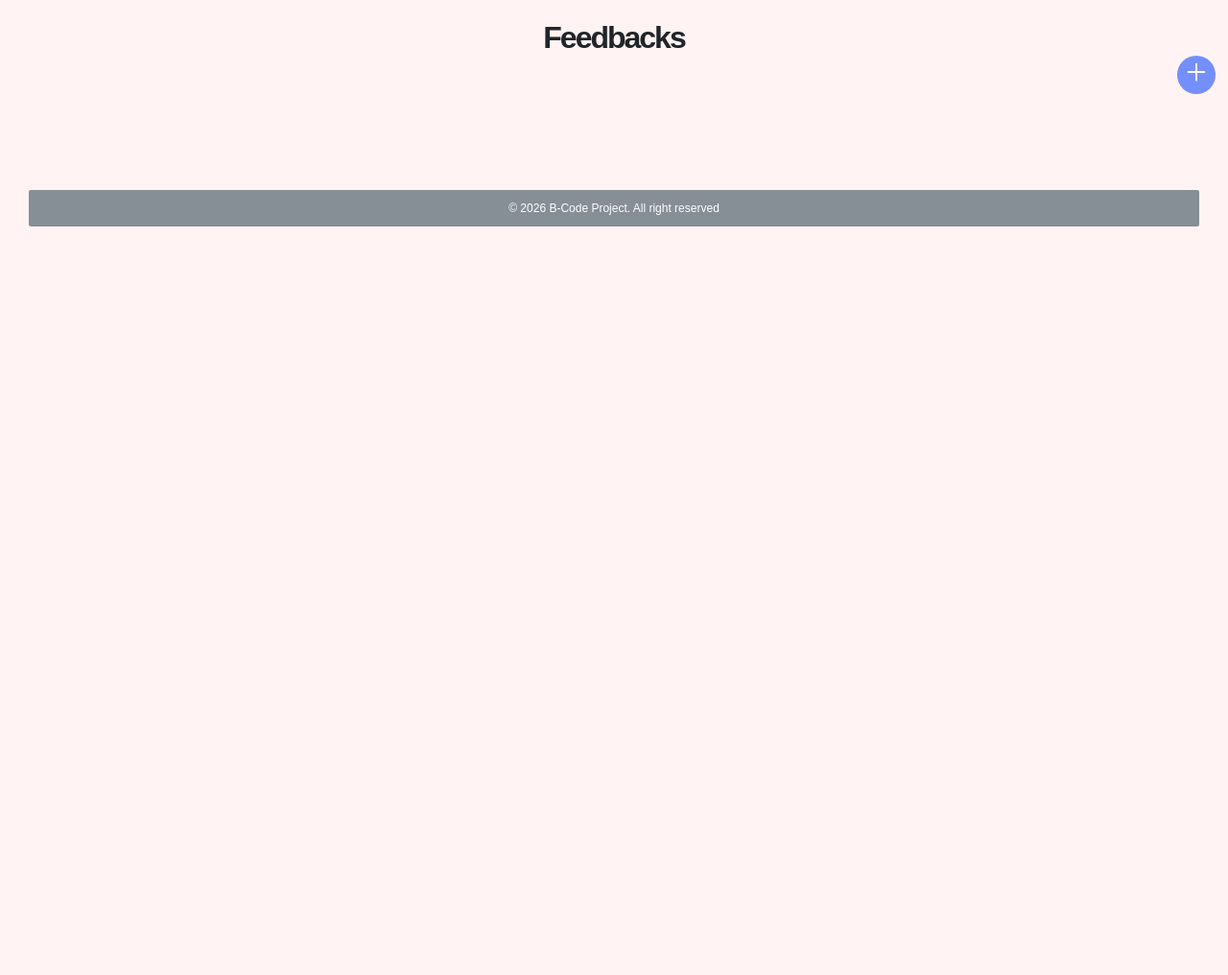
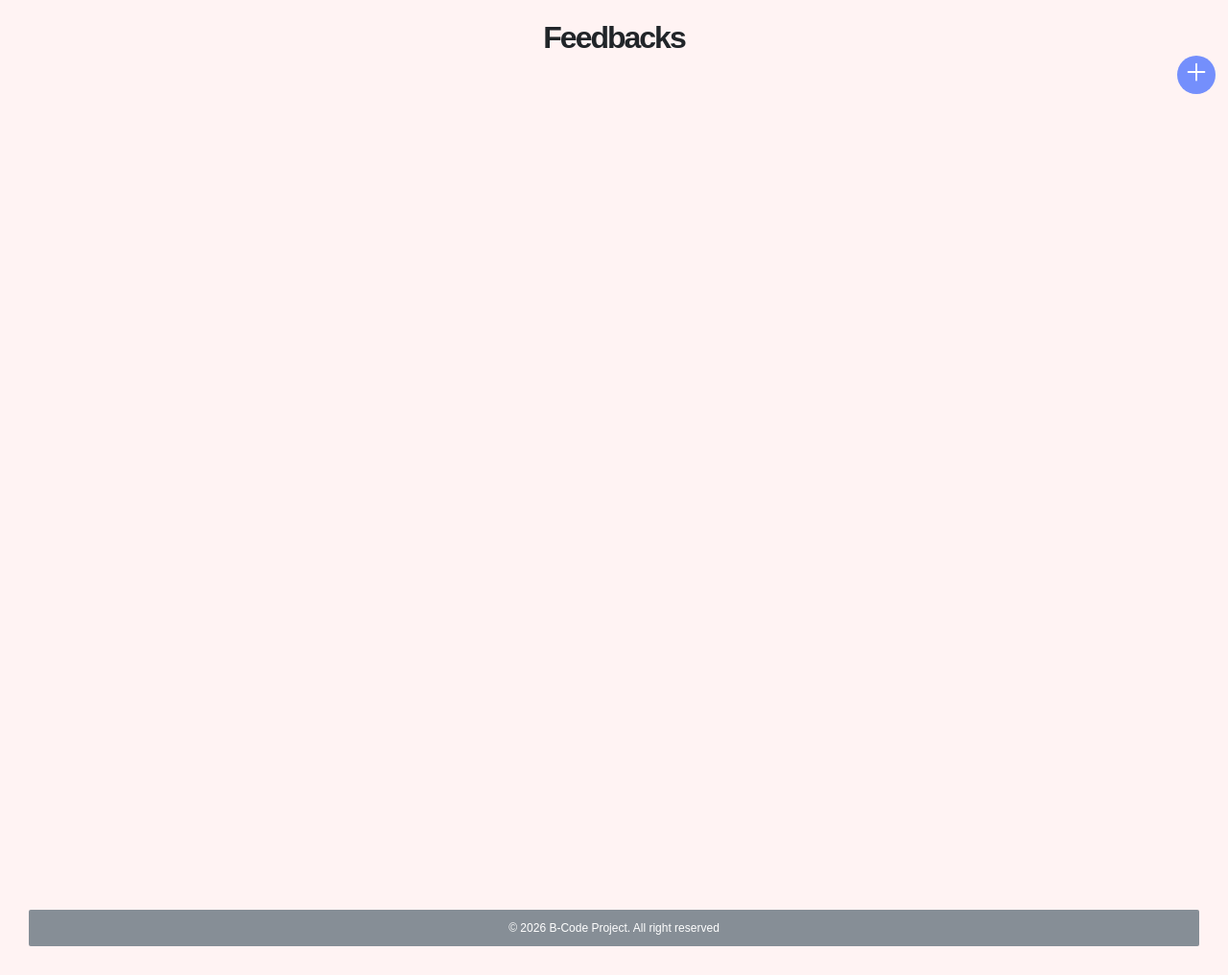
Before and after one commit to meribehenry/B-Social-, a Flask app: page /feedback/view_feedbacks in a window 1280 px wide. Shown: the part 80-1096 px from the top of the page at 96% size. Before the commit the page ends 316 px from the top, so only its background shows below. Run offline with Flask 3, Linux system fonts and the light colour scheme; data that the repository does not hold is empty.

Commit message:
Fixed the feedback footer bug

```diff
--- a/app/static/css/feedback/style.css
+++ b/app/static/css/feedback/style.css
@@ -84,7 +84,7 @@
     justify-content: center;
     padding: 1rem 2rem ;
     margin-bottom: 1rem;
-    height: auto;
+    min-height: 100vh;
 }
 .view-feedbacks {
     height: auto;
```
